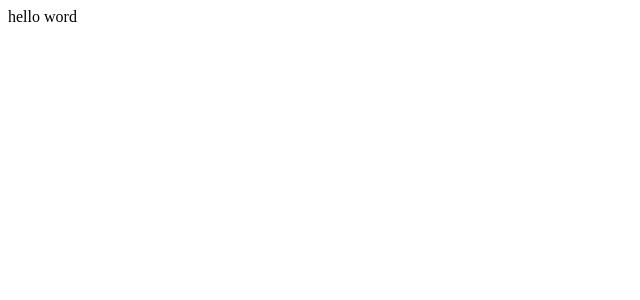
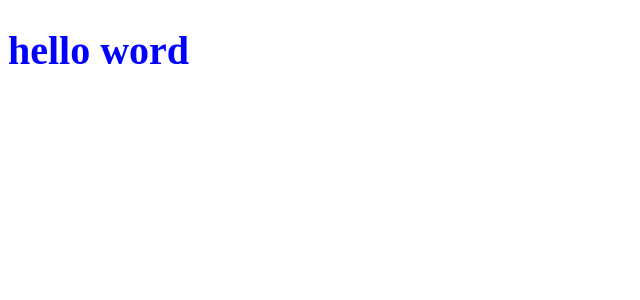
Before and after one commit to Carlos-Angel/conf-merch, a React app: page / in a window 1280 px wide. Shown: the top 300 px of the page, without its empty margins (0-640 px from the left). Built offline with nearby package versions, Linux system fonts and the light colour scheme.

Commit message:
feat(webpack): configuración de loaders para css

```diff
--- a/package.json
+++ b/package.json
@@ -23,9 +23,11 @@
     "@commitlint/cli": "^12.1.4",
     "@commitlint/config-conventional": "^12.1.4",
     "babel-loader": "^8.2.2",
+    "css-loader": "^5.2.6",
     "html-loader": "^2.1.2",
     "html-webpack-plugin": "^5.3.2",
     "husky": "^7.0.0",
+    "mini-css-extract-plugin": "^2.0.0",
     "webpack": "^5.41.1",
     "webpack-cli": "^4.7.2",
     "webpack-dev-server": "^3.11.2"
--- a/src/components/App.jsx
+++ b/src/components/App.jsx
@@ -1,5 +1,6 @@
 import React from 'react';
 
+import '../styles/components/app.css';
 export default function App() {
-  return <div>hello word</div>;
+  return <h1>hello word</h1>;
 }
--- /dev/null
+++ b/src/styles/components/app.css
@@ -0,0 +1,4 @@
+h1 {
+  font-size: 40px;
+  color: blue;
+}
--- a/webpack.config.js
+++ b/webpack.config.js
@@ -1,5 +1,6 @@
 const path = require('path');
 const HtmlWebpackPlugin = require('html-webpack-plugin');
+const MiniCssExtractPlugin = require('mini-css-extract-plugin');
 
 module.exports = {
   entry: './src/index.js',
@@ -27,12 +28,24 @@
           },
         ],
       },
+      {
+        test: /.css$/,
+        use: [
+          {
+            loader: MiniCssExtractPlugin.loader,
+          },
+          'css-loader',
+        ],
+      },
     ],
   },
   plugins: [
     new HtmlWebpackPlugin({
       template: './public/index.html',
       filename: './index.html',
+    }),
+    new MiniCssExtractPlugin({
+      filename: 'assets/[name].css',
     }),
   ],
   devServer: {
```
Also changed, not shown: 1 other file (tests, documents, lock files or other folders).
